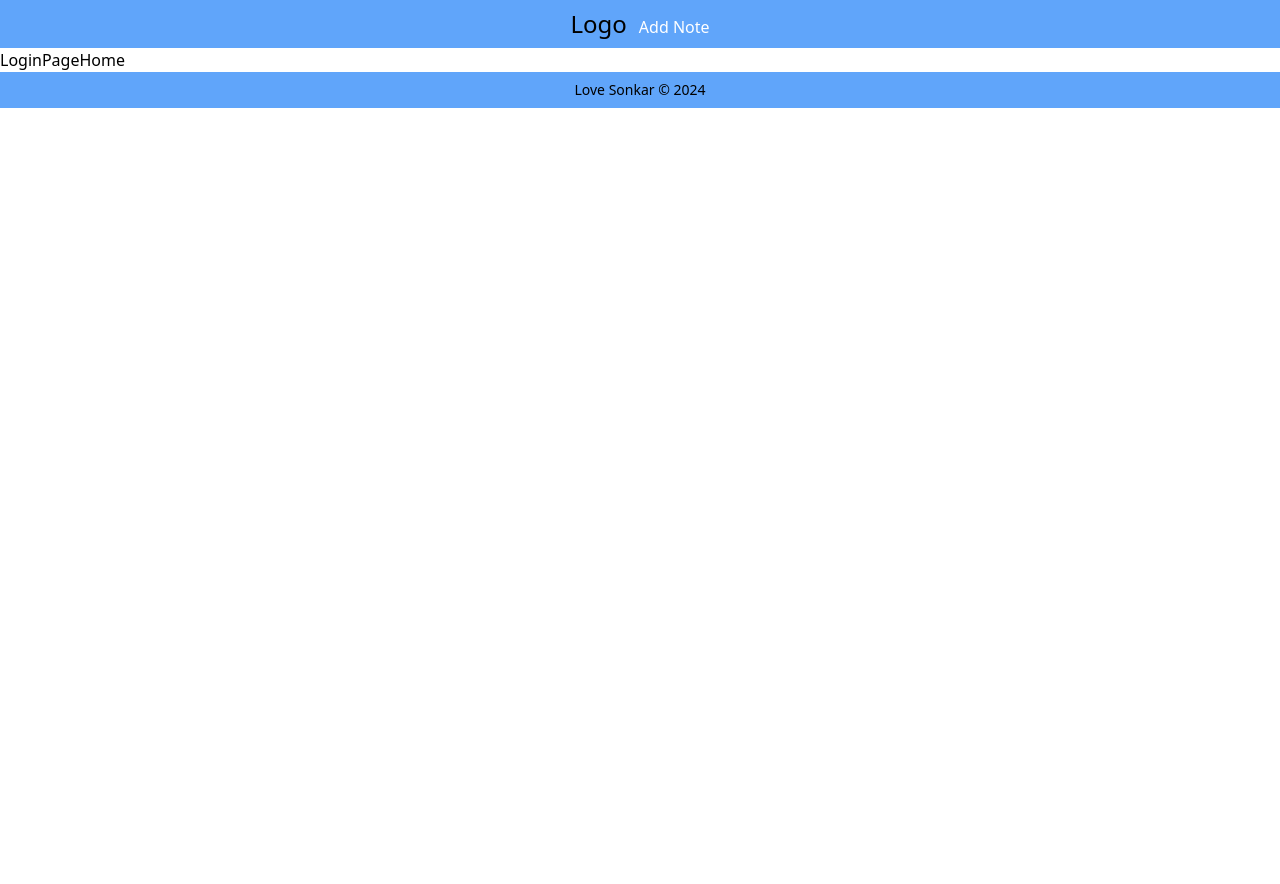
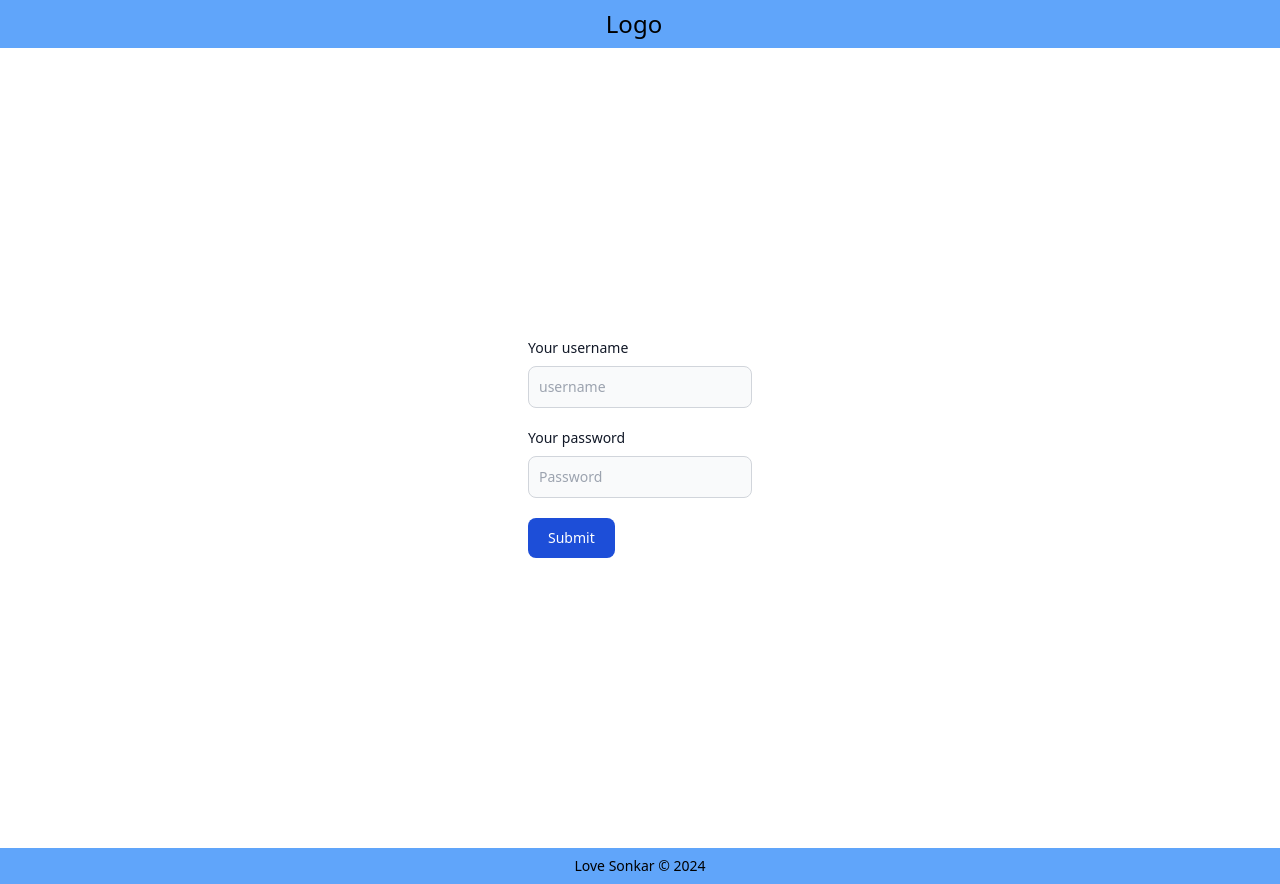
Before and after one commit to love-sonkar/crudFrontend, a React (Vite) app: page / in a window 1280 px wide. Before the commit the page ends 800 px from the top, so only its background shows below. Built offline with nearby package versions, Linux system fonts and the light colour scheme; no server answers.

Commit message:
added login system

```diff
--- a/src/AddNotes.jsx
+++ b/src/AddNotes.jsx
@@ -15,7 +15,7 @@ const AddNotes = () => {
     });
     if (res.status === 200) alert("Note added successfully");
     inputVal.current.value = "";
-    navigate("/");
+    navigate("/home");
   };
   useEffect(() => {
     inputVal.current.focus();
--- a/src/AllNotes.jsx
+++ b/src/AllNotes.jsx
@@ -1,19 +1,24 @@
-import React, { useEffect, useState } from "react";
 import NotesItem from "./NotesItem";
+import { UseContextHook } from "./ContextHook";
 import axios from "axios";
-import { UseContextHook } from "./ContextHook";
 
 const AllNotes = () => {
   const {
     store: { notes },
+    setStore,
   } = UseContextHook();
 
   const deleteNote = async (id) => {
-    setNotes((prev) => prev.filter((item) => item.id !== id));
+    setStore((prev) => ({
+      ...prev,
+      notes: notes.filter((item) => item.id !== id),
+    }));
     const response = await axios.delete(
       `http://localhost:8080/deletenotes/${id}`
     );
-    if (response.status === 200) alert("Note deleted successfully");
+    if (response.status === 200) {
+      alert("Notes Deleted ");
+    }
   };
 
   return (
--- a/src/App.jsx
+++ b/src/App.jsx
@@ -6,7 +6,9 @@ const App = () => {
   return (
     <>
       <Header />
-      <Outlet />
+      <main className="h-screen">
+        <Outlet />
+      </main>
       <footer>
         <div className="w-full bg-blue-400 text-center p-2">
           <p className="text-sm">Love Sonkar © 2024</p>
--- /dev/null
+++ b/src/AuthLayout.jsx
@@ -0,0 +1,23 @@
+import React, { useEffect } from "react";
+import { UseContextHook } from "./ContextHook";
+import { useNavigate } from "react-router-dom";
+
+const AuthLayout = ({ auth = true, children }) => {
+  const {
+    store: { user },
+  } = UseContextHook();
+  const navigate = useNavigate();
+  useEffect(() => {
+    if (!user) {
+      if (user && auth) {
+        navigate(".");
+      } else {
+        navigate("/");
+      }
+    }
+  }, [navigate]);
+
+  return <>{children}</>;
+};
+
+export default AuthLayout;
--- a/src/ContextHook.jsx
+++ b/src/ContextHook.jsx
@@ -5,7 +5,7 @@ const Context = createContext(null);
 
 const initialState = {
   notes: [],
-  user: null,
+  user: false,
 };
 
 const ContextHook = ({ children }) => {
@@ -18,12 +18,12 @@ const ContextHook = ({ children }) => {
 
   useEffect(() => {
     fetchAllnotes();
-  }, []);
+  }, [store.notes]);
 
   return (
     <Context.Provider value={{ store, setStore }}>{children}</Context.Provider>
   );
 };
+export default ContextHook;
 
-export default ContextHook;
 export const UseContextHook = () => useContext(Context);
--- a/src/Header.jsx
+++ b/src/Header.jsx
@@ -1,16 +1,32 @@
 import React from "react";
-import { Link } from "react-router-dom";
+import { Link, useNavigate } from "react-router-dom";
+import { UseContextHook } from "./ContextHook";
 
 const Header = () => {
+  const navigate = useNavigate();
+  const {
+    store: { user },
+    setStore,
+  } = UseContextHook();
+  const logout = () => {
+    setStore((prev) => ({ ...prev, user: false }));
+    navigate("/");
+  };
   return (
     <div className="w-full bg-blue-400 text-center p-2">
-      <Link to="/" className="text-2xl mr-3">
+      <Link to="/home" className="text-2xl mr-3">
         Logo
       </Link>
-
-      <Link to="/addnotes" className="text-white">
-        Add Note
-      </Link>
+      {user && (
+        <>
+          <Link to="/addnotes" className="text-white">
+            Add Note
+          </Link>
+          <button className="text-white pl-3 " onClick={logout}>
+            LogOut
+          </button>
+        </>
+      )}
     </div>
   );
 };
--- a/src/LoginPage.jsx
+++ b/src/LoginPage.jsx
@@ -1,14 +1,80 @@
-import React from "react";
+import React, { useRef } from "react";
 import { useNavigate } from "react-router-dom";
 import { UseContextHook } from "./ContextHook";
+import axios from "axios";
 
 const LoginPage = () => {
   const navigate = useNavigate();
+  const { setStore } = UseContextHook();
+
+  const userNameRef = useRef();
+  const passwordRef = useRef();
+
+  const submitfunction = async (e) => {
+    e.preventDefault();
+
+    const data = {
+      username: userNameRef.current.value,
+      password: passwordRef.current.value,
+    };
+
+    try {
+      const res = await axios.post("http://localhost:8080/login", data);
+
+      if (res.status == 200) {
+        setStore((prev) => ({ ...prev, user: data }));
+        navigate("/home");
+      }
+    } catch (e) {
+      alert(e.response.data);
+    }
+    userNameRef.current.value = "";
+    passwordRef.current.value = "";
+  };
 
   return (
-    <div>
-      LoginPage
-      <button onClick={() => navigate("/home")}>Home</button>
+    <div className="grid place-items-center h-full">
+      <form onSubmit={submitfunction} className="max-w-sm mx-auto">
+        <div className="mb-5">
+          <label
+            htmlFor="username"
+            className="block mb-2 text-sm font-medium text-gray-900 "
+          >
+            Your username
+          </label>
+          <input
+            ref={userNameRef}
+            type="username"
+            id="username"
+            className="bg-gray-50 border border-gray-300 text-gray-900 text-sm rounded-lg focus:ring-blue-500 focus:border-blue-500 block w-full p-2.5 0  00"
+            placeholder="username"
+            required
+          />
+        </div>
+        <div className="mb-5">
+          <label
+            htmlFor="password"
+            className="block mb-2 text-sm font-medium text-gray-900 "
+          >
+            Your password
+          </label>
+          <input
+            ref={passwordRef}
+            type="password"
+            placeholder="Password"
+            id="password"
+            className="bg-gray-50 border border-gray-300 text-gray-900 text-sm rounded-lg focus:ring-blue-500 focus:border-blue-500 block w-full p-2.5 "
+            required
+          />
+        </div>
+
+        <button
+          type="submit"
+          className="text-white bg-blue-700 hover:bg-blue-800 focus:ring-4 focus:outline-none focus:ring-blue-300 font-medium rounded-lg text-sm w-full sm:w-auto px-5 py-2.5 text-center "
+        >
+          Submit
+        </button>
+      </form>
     </div>
   );
 };
--- a/src/SingleNotes.jsx
+++ b/src/SingleNotes.jsx
@@ -22,7 +22,7 @@ const SingleNotes = () => {
     if (res.status === 200) {
       alert("Note updated successfully");
     }
-    navigate("/");
+    navigate("/home");
   };
 
   useEffect(() => {
--- a/src/main.jsx
+++ b/src/main.jsx
@@ -8,18 +8,44 @@ import AllNotes from "./AllNotes.jsx";
 import AddNotes from "./AddNotes.jsx";
 import LoginPage from "./LoginPage.jsx";
 import ContextHook from "./ContextHook.jsx";
+import AuthLayout from "./AuthLayout.jsx";
 
 const route = createBrowserRouter([
   {
     path: "/",
     element: <App />,
     children: [
-      { path: "/", element: <LoginPage /> },
-      { path: "/home", element: <AllNotes /> },
-      { path: "/addnotes", element: <AddNotes /> },
+      {
+        path: "/",
+        element: (
+          <AuthLayout auth={false}>
+            <LoginPage />
+          </AuthLayout>
+        ),
+      },
+      {
+        path: "/home",
+        element: (
+          <AuthLayout auth={true}>
+            <AllNotes />
+          </AuthLayout>
+        ),
+      },
+      {
+        path: "/addnotes",
+        element: (
+          <AuthLayout auth={true}>
+            <AddNotes />
+          </AuthLayout>
+        ),
+      },
       {
         path: "/notes/:id",
-        element: <SingleNotes />,
+        element: (
+          <AuthLayout auth={true}>
+            <SingleNotes />
+          </AuthLayout>
+        ),
       },
     ],
   },
```
